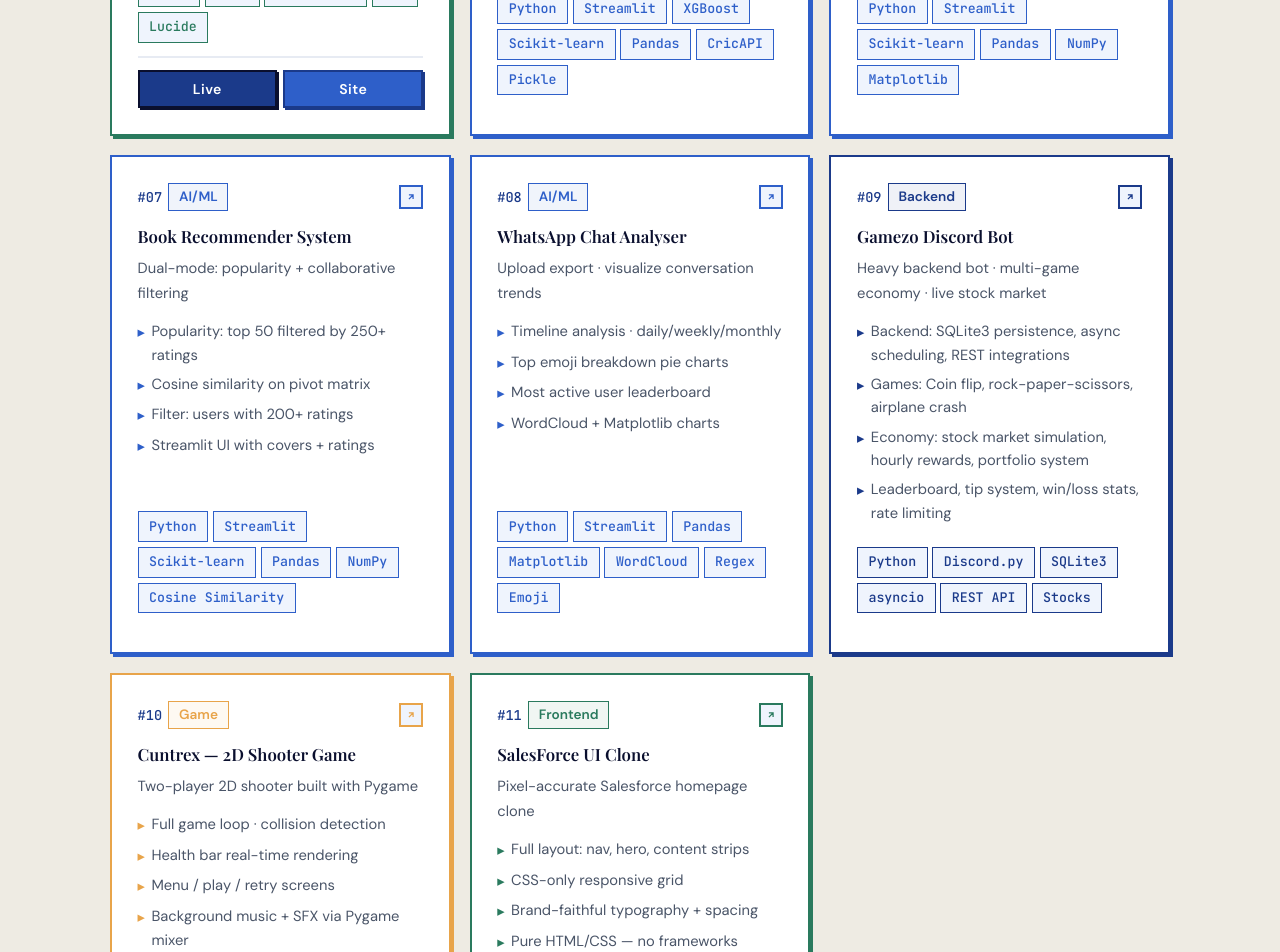
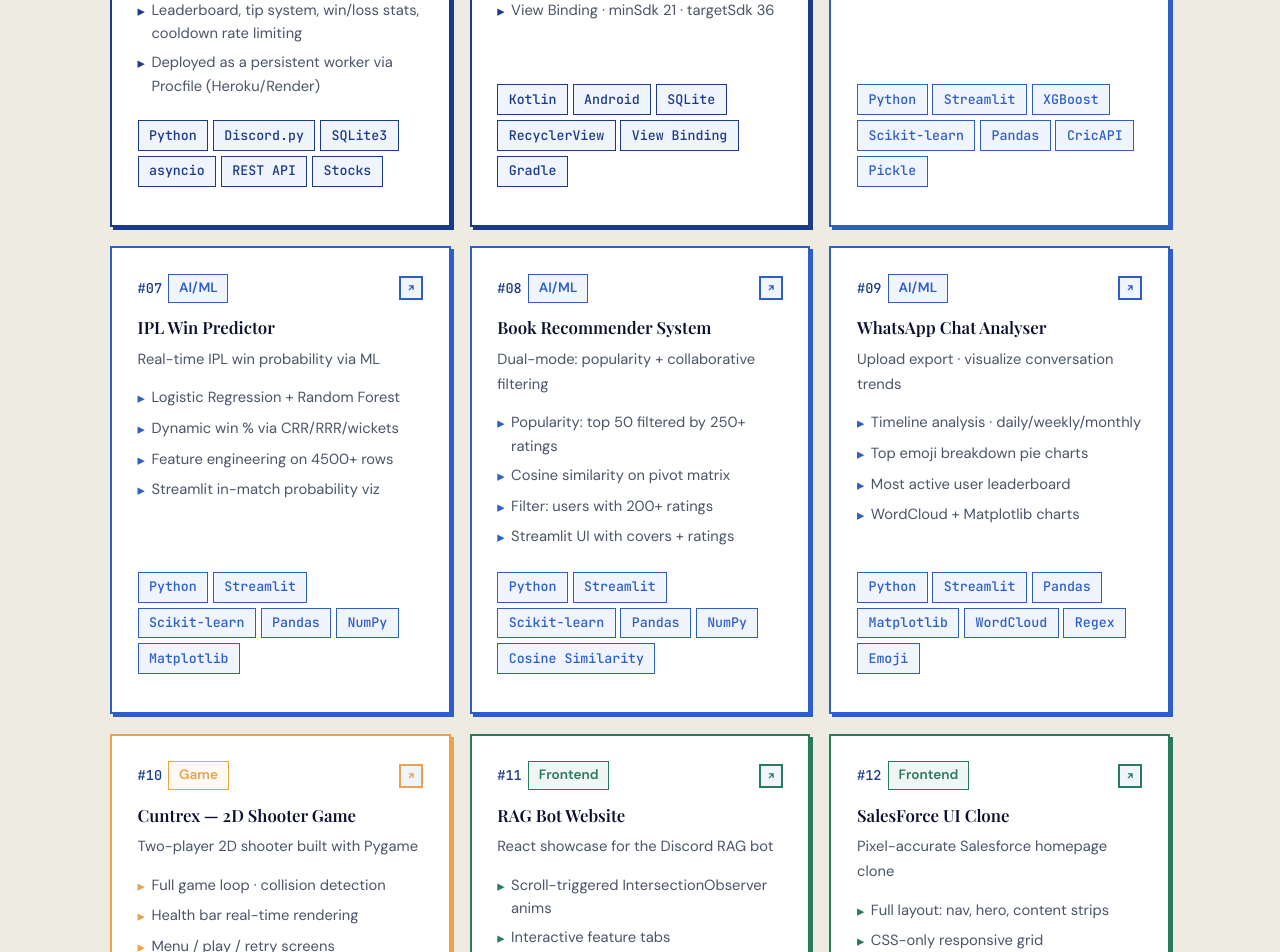
Before and after one commit to armanphaugat/armanwebsite, a React (Vite) app: page / in a window 1280 px wide. Shown: the part 7120-8072 px from the top of the page. Built offline with nearby package versions, Linux system fonts and the light colour scheme; a web font is replaced by a local one.

Commit message:
Projects Section Updated

```diff
--- a/src/App.jsx
+++ b/src/App.jsx
@@ -1692,17 +1692,29 @@
 
 /* ─────────────── PROJECTS ─────────────── */
 const PROJECTS=[
+  // ── Backend ──────────────────────────────────────────────────────────────
   {num:"01",name:"Real Time Stock Trading Backend",tagline:"High-perf system · live leaderboards · ACID-safe concurrency",category:"Backend",highlights:["Redis Sorted Sets → <50ms leaderboard queries","BullMQ price engine · 30-min jobs","JWT auth + Token Bucket rate limiter","MySQL row-level locking for trades"],tech:["Node.js","Express","MySQL","Redis","BullMQ","JWT","Docker","Argon2"],youtube:"https://www.youtube.com/watch?v=IcetVmIat-w"},
   {num:"02",name:"Video Streaming & User Management",tagline:"YouTube-like backend · HLS adaptive streaming",category:"Backend",highlights:["HLS transcoding via ffmpeg · 360p/720p","JWT access + refresh token flow","MongoDB query opt ~200ms → ~120ms","Aggregation pipelines for watch history"],tech:["Node.js","MongoDB","Express","Cloudinary","JWT","ffmpeg","Bcrypt"],youtube:"https://youtu.be/w6980_4fVSQ"},
+
+  // ── RAG Bot — exception: fixed at position 3 ────────────────────────────
   {num:"03",name:"RAG Discord Bot",tagline:"Full-stack: Backend with AI · FastAPI + LangChain · per-guild RAG",categories:["Backend","AI/ML"],highlights:["Backend: FastAPI server with multi-guild isolation & async handlers","LangChain: PDF parsing + web scraping + FAISS vector store","Per-guild persistent embeddings with HuggingFace models","LCEL chain → Groq Llama 3.3 inference with rate limiting"],tech:["Python","FastAPI","LangChain","FAISS","Discord.py","Groq","HuggingFace"],discord:"https://discord.com/oauth2/authorize?client_id=1463510548808208415&permissions=8&integration_type=0&scope=bot"},
-  {num:"04",name:"RAG Bot Website",tagline:"React showcase for the Discord RAG bot",category:"Frontend",highlights:["Scroll-triggered IntersectionObserver anims","Interactive feature tabs","Zero CSS framework · pure React","Vite + modular component structure"],tech:["React","Vite","JavaScript","CSS","Lucide"],webapp:"https://gamezobot.netlify.app/",website:"https://armanphaugat.github.io/ragwebsite/"},
-  {num:"05",name:"Cricket Score Predictor",tagline:"Live IPL · T20 · ODI score prediction via XGBoost",category:"AI/ML",highlights:["3 XGBoost models: IPL, T20, ODI","CricAPI live integration","Streamlit UI with instant predictions","Format-specific feature engineering"],tech:["Python","Streamlit","XGBoost","Scikit-learn","Pandas","CricAPI","Pickle"]},
-  {num:"06",name:"IPL Win Predictor",tagline:"Real-time IPL win probability via ML",category:"AI/ML",highlights:["Logistic Regression + Random Forest","Dynamic win % via CRR/RRR/wickets","Feature engineering on 4500+ rows","Streamlit in-match probability viz"],tech:["Python","Streamlit","Scikit-learn","Pandas","NumPy","Matplotlib"]},
-  {num:"07",name:"Book Recommender System",tagline:"Dual-mode: popularity + collaborative filtering",category:"AI/ML",highlights:["Popularity: top 50 filtered by 250+ ratings","Cosine similarity on pivot matrix","Filter: users with 200+ ratings","Streamlit UI with covers + ratings"],tech:["Python","Streamlit","Scikit-learn","Pandas","NumPy","Cosine Similarity"]},
-  {num:"08",name:"WhatsApp Chat Analyser",tagline:"Upload export · visualize conversation trends",category:"AI/ML",highlights:["Timeline analysis · daily/weekly/monthly","Top emoji breakdown pie charts","Most active user leaderboard","WordCloud + Matplotlib charts"],tech:["Python","Streamlit","Pandas","Matplotlib","WordCloud","Regex","Emoji"]},
-  {num:"09",name:"Gamezo Discord Bot",tagline:"Heavy backend bot · multi-game economy · live stock market",category:"Backend",highlights:["Backend: SQLite3 persistence, async scheduling, REST integrations","Games: Coin flip, rock-paper-scissors, airplane crash","Economy: stock market simulation, hourly rewards, portfolio system","Leaderboard, tip system, win/loss stats, rate limiting"],tech:["Python","Discord.py","SQLite3","asyncio","REST API","Stocks"]},
+
+  // ── Backend (continued) ───────────────────────────────────────────────────
+  {num:"04",name:"Gamezo Discord Bot",tagline:"Heavy backend bot · multi-game economy · live stock market",category:"Backend",highlights:["Backend: SQLite3 persistence, async scheduling, REST integrations","Games: Coin flip, rock-paper-scissors, airplane crash, rollover bet","Economy: live stock market via REST API, hourly rewards, portfolio system","Leaderboard, tip system, win/loss stats, cooldown rate limiting","Deployed as a persistent worker via Procfile (Heroku/Render)"],tech:["Python","Discord.py","SQLite3","asyncio","REST API","Stocks"]},
+  {num:"05",name:"Todo App",tagline:"Android task manager · SQLite persistence · RecyclerView",categories:["Backend","Android"],highlights:["SQLite CRUD via custom DatabaseHelper","RecyclerView + TaskAdapter with live check/delete","Instant UI updates without full list refresh","View Binding · minSdk 21 · targetSdk 36"],tech:["Kotlin","Android","SQLite","RecyclerView","View Binding","Gradle"]},
+
+  // ── AI / ML ───────────────────────────────────────────────────────────────
+  {num:"06",name:"Cricket Score Predictor",tagline:"Live IPL · T20 · ODI score prediction via XGBoost",category:"AI/ML",highlights:["3 XGBoost models: IPL, T20, ODI","CricAPI live integration","Streamlit UI with instant predictions","Format-specific feature engineering"],tech:["Python","Streamlit","XGBoost","Scikit-learn","Pandas","CricAPI","Pickle"]},
+  {num:"07",name:"IPL Win Predictor",tagline:"Real-time IPL win probability via ML",category:"AI/ML",highlights:["Logistic Regression + Random Forest","Dynamic win % via CRR/RRR/wickets","Feature engineering on 4500+ rows","Streamlit in-match probability viz"],tech:["Python","Streamlit","Scikit-learn","Pandas","NumPy","Matplotlib"]},
+  {num:"08",name:"Book Recommender System",tagline:"Dual-mode: popularity + collaborative filtering",category:"AI/ML",highlights:["Popularity: top 50 filtered by 250+ ratings","Cosine similarity on pivot matrix","Filter: users with 200+ ratings","Streamlit UI with covers + ratings"],tech:["Python","Streamlit","Scikit-learn","Pandas","NumPy","Cosine Similarity"]},
+  {num:"09",name:"WhatsApp Chat Analyser",tagline:"Upload export · visualize conversation trends",category:"AI/ML",highlights:["Timeline analysis · daily/weekly/monthly","Top emoji breakdown pie charts","Most active user leaderboard","WordCloud + Matplotlib charts"],tech:["Python","Streamlit","Pandas","Matplotlib","WordCloud","Regex","Emoji"]},
+
+  // ── Game ──────────────────────────────────────────────────────────────────
   {num:"10",name:"Cuntrex — 2D Shooter Game",tagline:"Two-player 2D shooter built with Pygame",category:"Game",highlights:["Full game loop · collision detection","Health bar real-time rendering","Menu / play / retry screens","Background music + SFX via Pygame mixer"],tech:["Python","Pygame","OOP","Game Loop","Sprite Animation"]},
-  {num:"11",name:"SalesForce UI Clone",tagline:"Pixel-accurate Salesforce homepage clone",category:"Frontend",highlights:["Full layout: nav, hero, content strips","CSS-only responsive grid","Brand-faithful typography + spacing","Pure HTML/CSS — no frameworks"],tech:["HTML","CSS","Flexbox","Responsive Design"]},
+
+  // ── Frontend (last) ───────────────────────────────────────────────────────
+  {num:"11",name:"RAG Bot Website",tagline:"React showcase for the Discord RAG bot",category:"Frontend",highlights:["Scroll-triggered IntersectionObserver anims","Interactive feature tabs","Zero CSS framework · pure React","Vite + modular component structure"],tech:["React","Vite","JavaScript","CSS","Lucide"],webapp:"https://gamezobot.netlify.app/",website:"https://armanphaugat.github.io/ragwebsite/"},
+  {num:"12",name:"SalesForce UI Clone",tagline:"Pixel-accurate Salesforce homepage clone",category:"Frontend",highlights:["Full layout: nav, hero, content strips","CSS-only responsive grid","Brand-faithful typography + spacing","Pure HTML/CSS — no frameworks"],tech:["HTML","CSS","Flexbox","Responsive Design"]},
 ];
 
 const CAT_COLORS={Backend:"#1B3A8A","AI/ML":"#2E5FC9",Frontend:"#2A7A5E",Game:"#E8A44A"};
```
